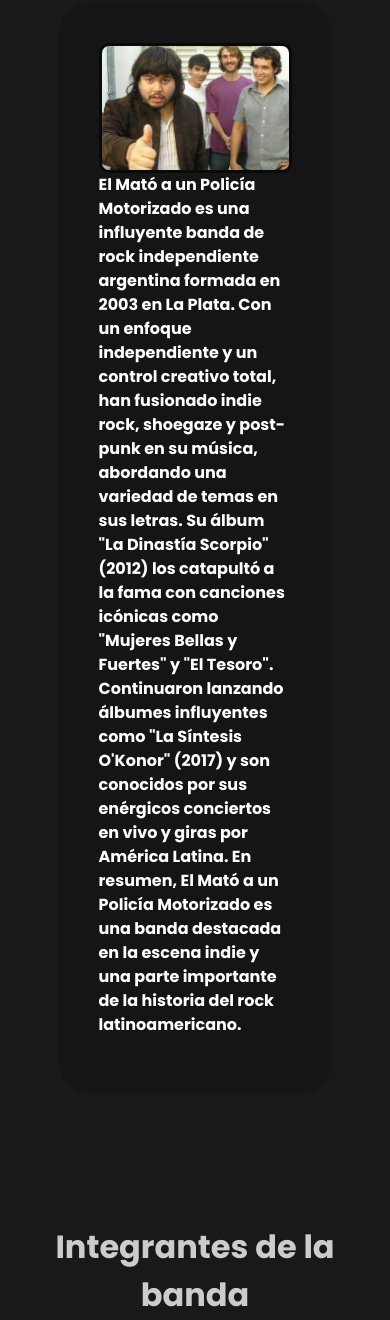
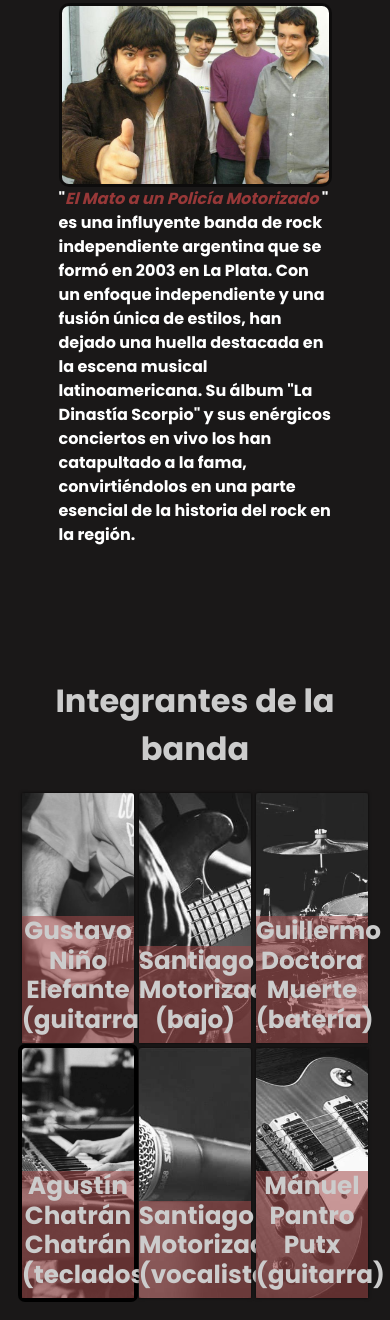
Before and after one commit to LucaGorriti/Proyectos, a website: page pages/historia.html in a window 390 px wide. Shown: the part 321-1641 px from the top of the page. Drawn offline with nearby package versions, Linux system fonts and the light colour scheme.

Commit message:
Corrección de errores

```diff
--- a/pages/historia.html
+++ b/pages/historia.html
@@ -56,7 +56,7 @@
                   <img src="../imagenes/uno.jpg" alt="Foto de El mato en sus comienzos.">
               </div>
               <div class="textos">
-                <p>El Mató a un Policía Motorizado es una influyente banda de rock independiente argentina formada en 2003 en La Plata. Con un enfoque independiente y un control creativo total, han fusionado indie rock, shoegaze y post-punk en su música, abordando una variedad de temas en sus letras. Su álbum "La Dinastía Scorpio" (2012) los catapultó a la fama con canciones icónicas como "Mujeres Bellas y Fuertes" y "El Tesoro". Continuaron lanzando álbumes influyentes como "La Síntesis O'Konor" (2017) y son conocidos por sus enérgicos conciertos en vivo y giras por América Latina. En resumen, El Mató a un Policía Motorizado es una banda destacada en la escena indie y una parte importante de la historia del rock latinoamericano.</p>
+                <p> "<em>El Mato a un Policía Motorizado</em> " es una influyente banda de rock independiente argentina que se formó en 2003 en La Plata. Con un enfoque independiente y una fusión única de estilos, han dejado una huella destacada en la escena musical latinoamericana. Su álbum "La Dinastía Scorpio" y sus enérgicos conciertos en vivo los han catapultado a la fama, convirtiéndolos en una parte esencial de la historia del rock en la región.</p>
               </div>
             </div>
         </div>
@@ -65,19 +65,19 @@
             </div>
             <section class="gallery">
               <div class="imagen">
-                <img src="../imagenes/guitarra1.jpg" alt="Imagen de una guitarra" class="gallery-img">
+                <img src="../imagenes/guitarra1.jpg" alt="Imagen de una guitarra" class="gallery-imagen">
             <div class="nombre">
               <h2>Gustavo Niño Elefante (guitarra)</h2>
             </div>
           </div>
           <div class="imagen">
-            <img src="../imagenes/bajo.jpg" alt="Imagen de un bajo" class="gallery-img">
+            <img src="../imagenes/bajo.jpg" alt="Imagen de un bajo" class="gallery-imagen">
             <div class="nombre">
               <h2>Santiago Motorizado (bajo)</h2>
             </div>
           </div>
           <div class="imagen">
-            <img src="../imagenes/bateria.jpg" alt="Imagen de una bateria" class="gallery-img">
+            <img src="../imagenes/bateria.jpg" alt="Imagen de una bateria" class="gallery-imagen">
             <div class="nombre">
               <h2>Guillermo Doctora Muerte (batería)</h2>
             </div>
@@ -89,13 +89,13 @@
             </div>
           </div>
           <div class="imagen">
-            <img src="../imagenes/voz.jpg" alt="Imagen de un microfono" class="gallery-img">
+            <img src="../imagenes/voz.jpg" alt="Imagen de un microfono" class="gallery-imagen">
             <div class="nombre">
               <h2>Santiago Motorizado (vocalista)</h2>
             </div>
           </div>
           <div class="imagen">
-            <img src="../imagenes/guitarra2.jpg" alt="Imagen de una guitarra" class="gallery-img">
+            <img src="../imagenes/guitarra2.jpg" alt="Imagen de una guitarra" class="gallery-imagen">
             <div class="nombre">
               <h2>Mánuel Pantro Putx (guitarra)</h2>
             </div>
--- a/scss/_queries.scss
+++ b/scss/_queries.scss
@@ -109,3 +109,15 @@
 
     }
 }
+
+@media screen and (max-width: 768px) {
+    .wrapper-historia{
+        .textos-historia{
+
+            .textos p {
+                max-height: 300px;
+                overflow-y: auto;
+            }
+        }
+    }
+}
--- a/scss/style.scss
+++ b/scss/style.scss
@@ -272,9 +272,6 @@
 .wrapper-historia{
     margin: 120px auto;
     width: 70%;
-    background-color: #161515de;
-    padding: 40px;
-    border-radius: 30px;
 
     .imagen-historia{
         img{
@@ -289,6 +286,7 @@
     .textos{
         color:#fff;
 
+
         h2{
             font-size: 50px;
         }
@@ -296,6 +294,12 @@
         p{
             font-size: 16px;
             text-align: left;
+            max-height: none;
+            overflow-y: visible;
+
+            em{
+                color: $bg-principal;
+            }
         }
     }
 }
```
Also changed, not shown: pages/conciertos.html (+3 -0 lines), CSS/style.css, 1 other file.
